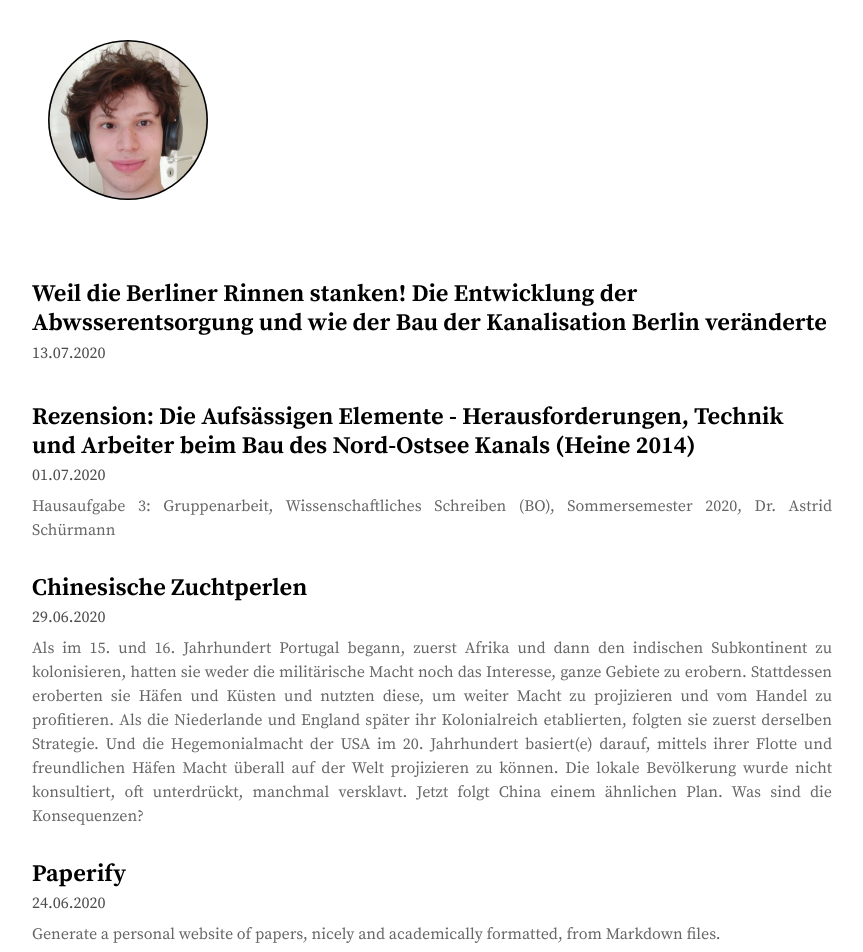
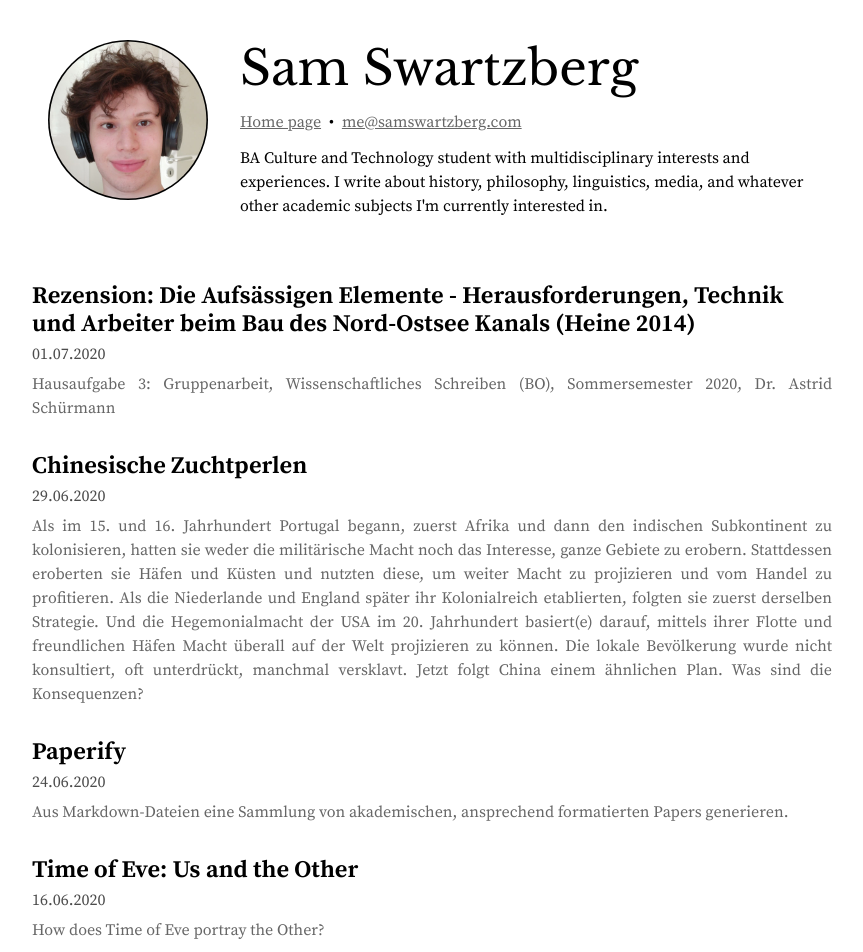
Before and after one commit to SamuelSwartzberg/2020-TU-BO-WWW-Website, a plain HTML site: page index.html in a window 1280 px wide. Shown: the top 952 px of the page, without its empty margins (208-1071 px from the left). Drawn offline with Linux system fonts and the light colour scheme; files whose address does not match are found by name.

Commit message:
minor fixes

```diff
--- a/index.html
+++ b/index.html
@@ -17,7 +17,7 @@
     <meta name="description" content="">
   </head>
   <body>
-    <script src="config.js" charset="utf-8"></script>
+    <script src="js/config.js" charset="utf-8"></script>
     <div class="site-container">
       <header id="site-header" class="landing-site-header">
         <div class="profile-image-container">
@@ -48,10 +48,9 @@
       <main id="site-content">
         <div class="site-content-inner">
           <!--INSERT HERE-->
-<article class="post-item">   <a href="posts/2020-07-11-berlin-abwasser.html">     <header>       <h2 class="title">Weil die Berliner Rinnen stanken! Die Entwicklung der Abwsserentsorgung und wie der Bau der Kanalisation Berlin veränderte</h2>       <time class="creation-date">13.07.2020</time>     </header>     <section class="abstract">       <p></p>     </section>   </a> </article>
 <article class="post-item">   <a href="posts/2020-07-01-heine-aufsässige-elemente.html">     <header>       <h2 class="title">Rezension: Die Aufsässigen Elemente - Herausforderungen, Technik und Arbeiter beim Bau des Nord-Ostsee Kanals (Heine 2014)</h2>       <time class="creation-date">01.07.2020</time>     </header>     <section class="abstract">       <p>Hausaufgabe 3: Gruppenarbeit, Wissenschaftliches Schreiben (BO), Sommersemester 2020, Dr. Astrid Schürmann</p>     </section>   </a> </article>
 <article class="post-item">   <a href="posts/2020-06-29-chinese-ports.html">     <header>       <h2 class="title">Chinesische Zuchtperlen</h2>       <time class="creation-date">29.06.2020</time>     </header>     <section class="abstract">       <p>Als im 15. und 16. Jahrhundert Portugal begann, zuerst Afrika und dann den indischen Subkontinent zu kolonisieren, hatten sie weder die militärische Macht noch das Interesse, ganze Gebiete zu erobern. Stattdessen eroberten sie Häfen und Küsten und nutzten diese, um weiter Macht zu projizieren und vom Handel zu profitieren. Als die Niederlande und England später ihr Kolonialreich etablierten, folgten sie zuerst derselben Strategie. Und die Hegemonialmacht der USA im 20. Jahrhundert basiert(e) darauf, mittels ihrer Flotte und freundlichen Häfen Macht überall auf der Welt projizieren zu können. Die lokale Bevölkerung wurde nicht konsultiert, oft unterdrückt, manchmal versklavt. Jetzt folgt China einem ähnlichen Plan. Was sind die Konsequenzen?</p>     </section>   </a> </article>
-<article class="post-item">   <a href="posts/2020-06-24-documentation-en.html">     <header>       <h2 class="title">Paperify</h2>       <time class="creation-date">24.06.2020</time>     </header>     <section class="abstract">       <p>Generate a personal website of papers, nicely and academically formatted, from Markdown files.</p>     </section>   </a> </article>
+<article class="post-item">   <a href="posts/2020-06-24-documentation-de.html">     <header>       <h2 class="title">Paperify</h2>       <time class="creation-date">24.06.2020</time>     </header>     <section class="abstract">       <p>Aus Markdown-Dateien eine Sammlung von akademischen, ansprechend formatierten Papers generieren. </p>     </section>   </a> </article>
 <article class="post-item">   <a href="posts/2020-06-16-time-of-eve.html">     <header>       <h2 class="title">Time of Eve: Us and the Other</h2>       <time class="creation-date">16.06.2020</time>     </header>     <section class="abstract">       <p>How does Time of Eve portray the Other?</p>     </section>   </a> </article>
 <article class="post-item">   <a href="posts/2020-03-23-joseigo.html">     <header>       <h2 class="title">Women's Language in Japanese: Forms, Ideology, and Change</h2>       <time class="creation-date">23.03.2020</time>     </header>     <section class="abstract">       <p>How did the norm of 'women's language' in Japanese develop into it's current form, and how does this norm contribute to the subordination of women while sustaining itself?</p>     </section>   </a> </article>
 <article class="post-item">   <a href="posts/2020-02-20-galileo.html">     <header>       <h2 class="title">Who framed Galileo Galilei? The institutional reasons for Galileo’s conviction.</h2>       <time class="creation-date">20.02.2020</time>     </header>     <section class="abstract">       <p>In defending himself from criticisms on his scientific works, Galileo arrogated epistemological privileges from the Church, which the Church was obliged to defend.</p>     </section>   </a> </article>
```
Also changed, not shown: posts/2020-06-24-documentation-de.html (+4 -5 lines), templates/_index.html (+1 -1 lines), sitemap.txt.
